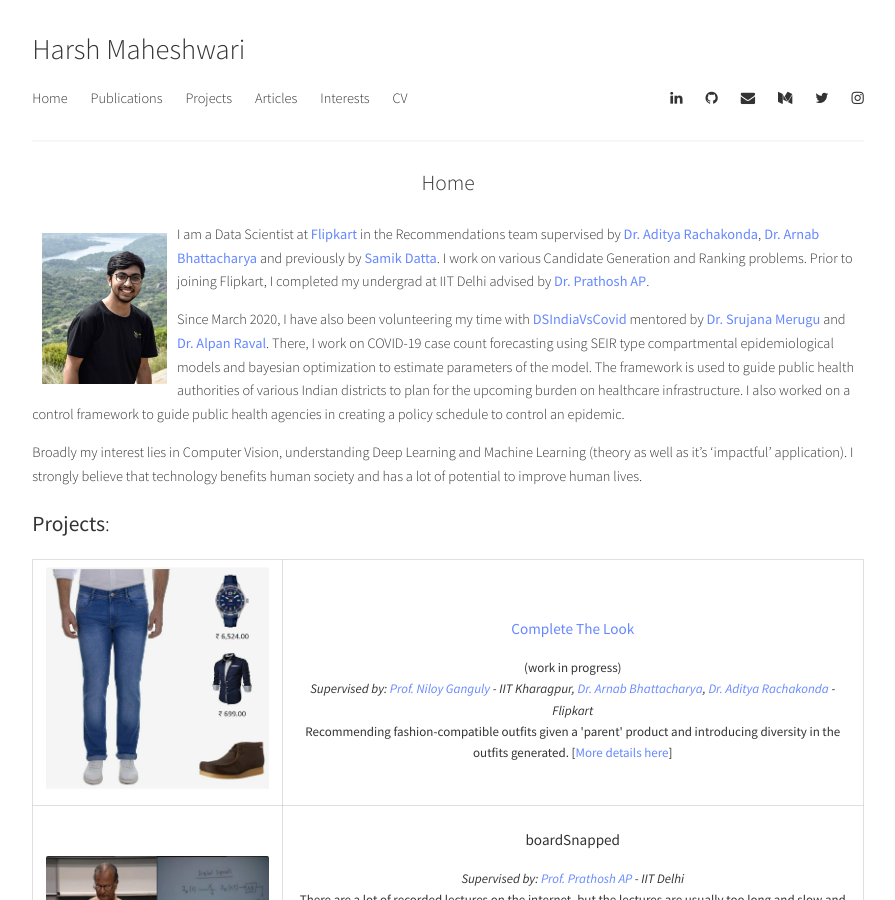
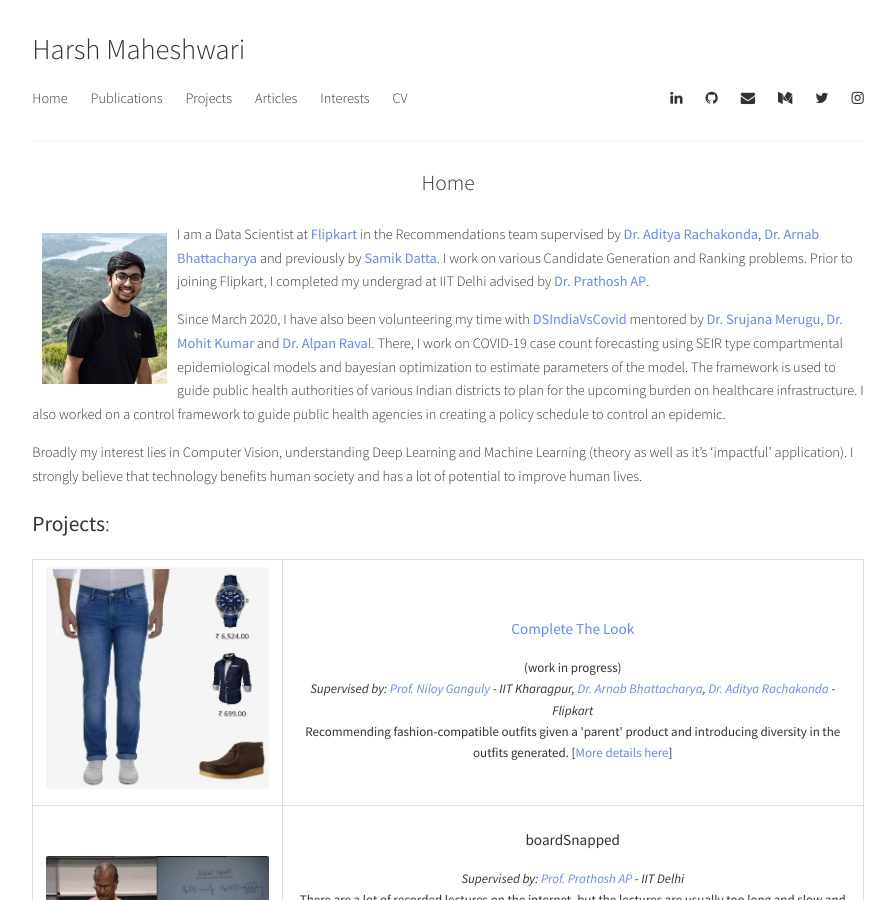
Before and after one commit to harshm121/portfolio-old, a Jekyll site: the page built from index.md, in a window 1280 px wide and 900 px high. Shown: the whole window, without its empty margins (192-1087 px from the left). Built offline with Jekyll 4.4.1, drawn with Linux system fonts in a browser that asks for light colours; a style sheet for code colours, icons or effects is not loaded.

Commit message:
Update index.md

```diff
--- a/index.md
+++ b/index.md
@@ -20,7 +20,7 @@
 I am a Data Scientist at [Flipkart](https://www.flipkart.com/) in the Recommendations team supervised by [Dr. Aditya Rachakonda](https://in.linkedin.com/in/adityarachakonda), [Dr. Arnab Bhattacharya](https://www.linkedin.com/in/arnab-bhattacharya-26383573) and previously by [Samik Datta](https://www.linkedin.com/in/samik-datta-7b2a927a/). I work on various Candidate Generation and Ranking problems. Prior to joining Flipkart, I completed my undergrad at IIT Delhi advised by [Dr. Prathosh AP](https://sites.google.com/view/prathosh).
 
 
-Since March 2020, I have also been volunteering my time with [DSIndiaVsCovid](http://dsindiavscovid.org/) mentored by [Dr. Srujana Merugu](https://www.linkedin.com/in/srujana-merugu-a7243819/) and [Dr. Alpan Raval](https://www.linkedin.com/in/alpan-raval-36219a2/). There, I work on COVID-19 case count forecasting using SEIR type compartmental epidemiological models and bayesian optimization to estimate parameters of the model. The framework is used to guide public health authorities of various Indian districts to plan for the upcoming burden on healthcare infrastructure. I also worked on a control framework to guide public health agencies in creating a policy schedule to control an epidemic.
+Since March 2020, I have also been volunteering my time with [DSIndiaVsCovid](http://dsindiavscovid.org/) mentored by [Dr. Srujana Merugu](https://www.linkedin.com/in/srujana-merugu-a7243819/), [Dr. Mohit Kumar](https://www.linkedin.com/in/mohitkum/) and [Dr. Alpan Raval](https://www.linkedin.com/in/alpan-raval-36219a2/). There, I work on COVID-19 case count forecasting using SEIR type compartmental epidemiological models and bayesian optimization to estimate parameters of the model. The framework is used to guide public health authorities of various Indian districts to plan for the upcoming burden on healthcare infrastructure. I also worked on a control framework to guide public health agencies in creating a policy schedule to control an epidemic.
 
 
 Broadly my interest lies in Computer Vision, understanding Deep Learning and Machine Learning (theory as well as it's 'impactful' application). I strongly believe that technology benefits human society and has a lot of potential to improve human lives.
```
